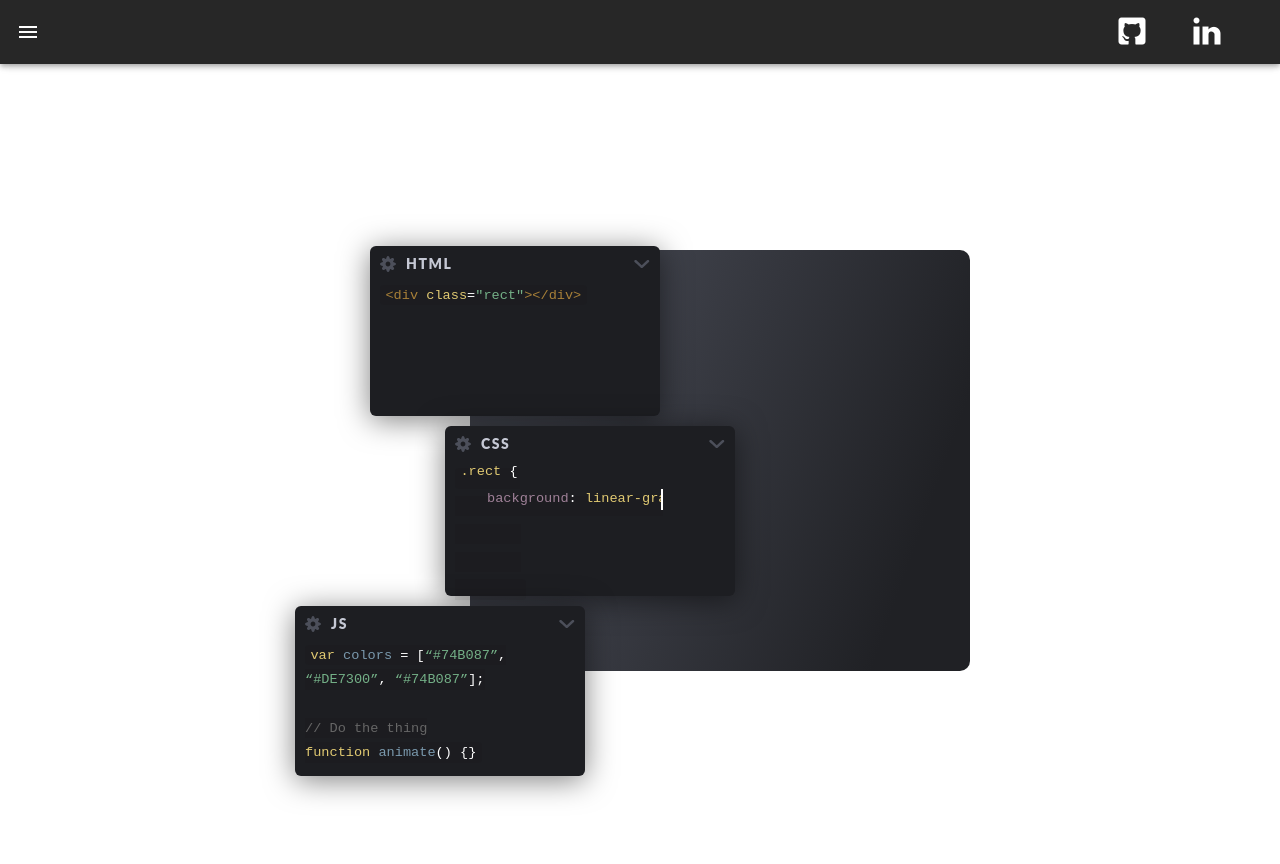
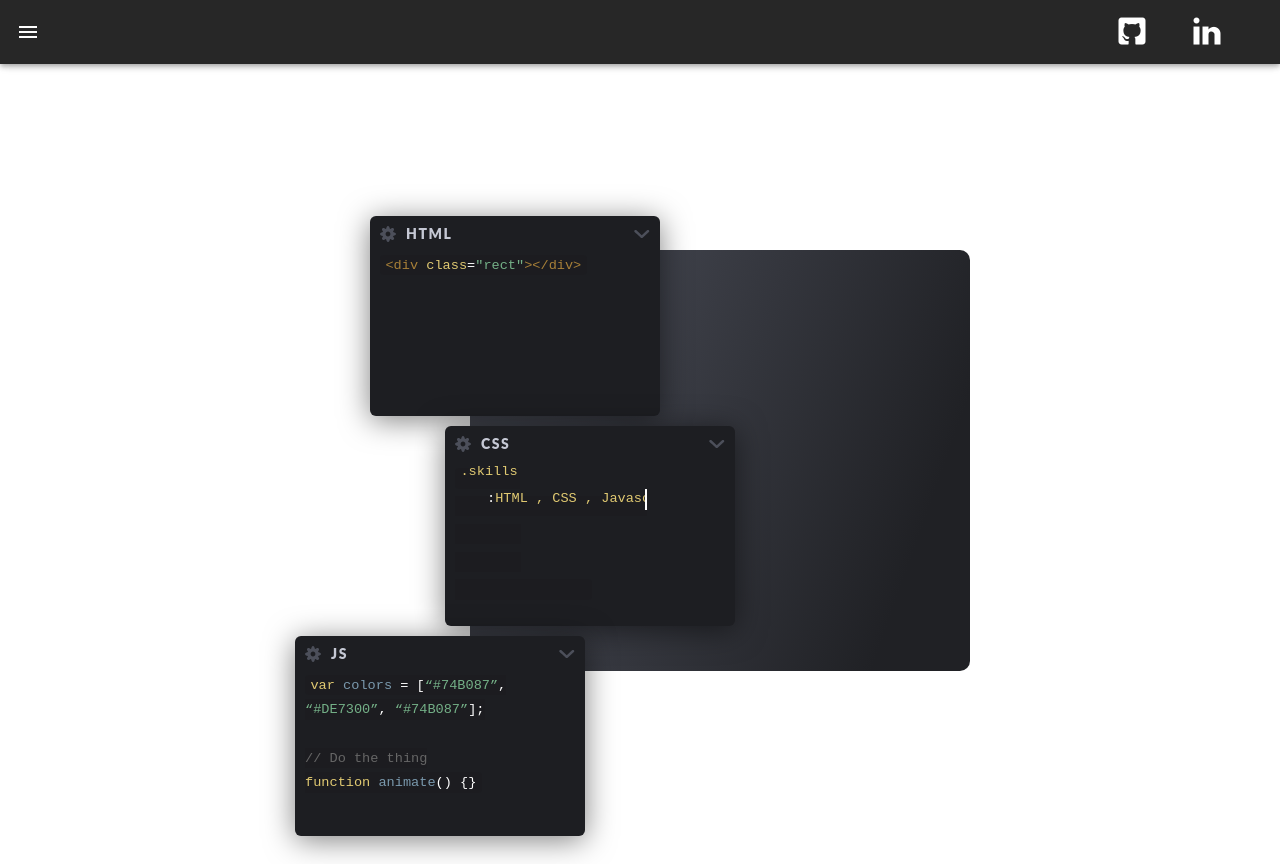
Before and after one commit to pateras95/presentation-site, a Vue app: page / in a window 1280 px wide. Built offline with nearby package versions, Linux system fonts and the light colour scheme.

Commit message:
fix for animation

```diff
--- a/src/components/Home.vue
+++ b/src/components/Home.vue
@@ -23,7 +23,15 @@
                 </header>
                 <div class="code-content">
                     <code>
-                        <p class="line-1"><span class="c-y">.rect</span> <span>{</span></p><br><p class="line-2"><span class="c-p">background</span><span>:</span> <span class="c-y">linear-gradient</span>( </p><br><p class="line-3"><span class="c-o">-119deg</span>,</p><br><p class="line-4"><span class="c-y">$gray</span> <span class="c-o">0%</span>,</p><br><p class="line-5"><span class="c-y">$dark-gray</span> <span class="c-o">100%</span>);}</p>
+                        <p class="line-1"><span class="c-y">.skills</span>
+                            <span>{</span></p><br><p class="line-2">
+                                <span class="c-p" /><span>:</span>
+                                <span class="c-y">HTML , CSS , Javascript</span>( </p><br><p class="line-3">
+                            <span class="c-o">Vue.js & React Native</span>,</p><br><p class="line-4">
+                            <span class="c-y">Respsonsive Web</span> <span class="c-o">Design</span>
+                        </p><br><p class="line-5"><span class="c-y">Css Framworks :</span>
+                            <span class="c-o"> Bootstrap,</span></p>
+                        <p class="line-5"><span class="c-o">Vuetify</span>);}</p>
                     </code>
                 </div>
             </div>
@@ -73,7 +81,7 @@
 .code {
   position: absolute;
   width: 290px;
-  height: 170px;
+  height: 200px;
   background: #1D1E22;
   box-shadow: 0px 4px 30px rgba(0, 0, 0, 0.5);
   border-radius: 6px;
@@ -97,7 +105,7 @@
   }
   &-html {
     left: -100px;
-    top: 20px;
+    top: -10px;
   }
   &-css {
     left: -25px;
@@ -105,7 +113,7 @@
   }
   &-js {
     left: -175px;
-    top: 380px;
+    top: 410px;
   }
   .code-content {
     margin: 0 10px 10px;
@@ -140,7 +148,7 @@
         }
         &-1, &-3, &-4 {
           animation-duration: 1s;
-          animation-timing-function: steps(10, end);
+          animation-timing-function: steps(30, end);
         }
         &-5 {
           border-color: transparent;
@@ -151,7 +159,7 @@
         &-2 {
           margin-left: 2rem;
         }
-        &-3, &-4, &-5 {
+        &-3, &-4, &-5, &-5{
           margin-left: 4rem;
         }
       }
@@ -174,19 +182,23 @@
 }
 @keyframes typing-2 {
   from { width: 0 }
-  to { width: 220px }
+  to { width: 200px }
 }
 @keyframes typing-3 {
   from { width: 0 }
-  to { width: 70px }
+  to { width: 160px }
 }
 @keyframes typing-4 {
   from { width: 0 }
-  to { width: 75px }
+  to { width: 170px }
 }
 @keyframes typing-5 {
   from { width: 0 }
-  to { width: 141px }
+  to { width: 190px }
+}
+@keyframes typing-6 {
+  from { width: 0 }
+  to { width: 270px }
 }
 
 
```
